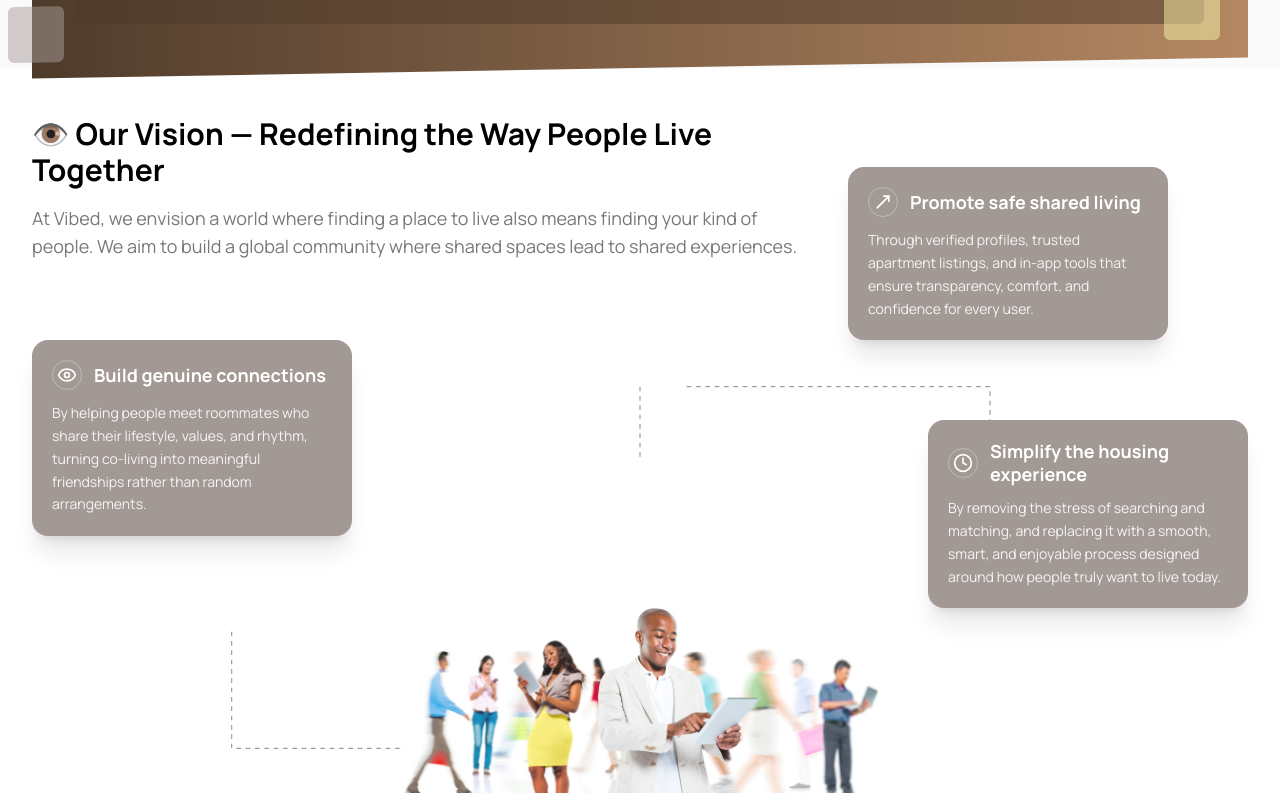
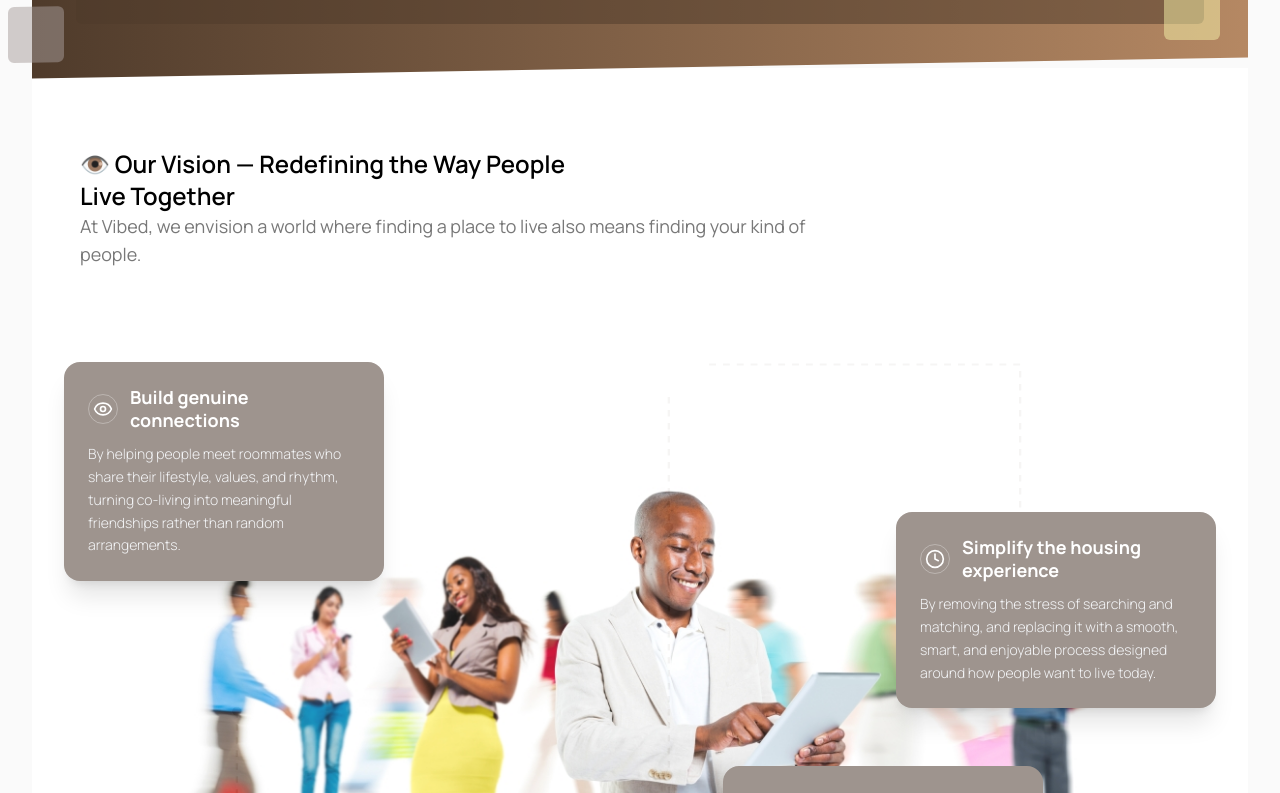
Before and after one commit to Juniour7/vibed, a React (Vite) app: page /about-us in a window 1280 px wide. Shown: the part 1347-2140 px from the top of the page. Built offline with nearby package versions, Linux system fonts and the light colour scheme; a web font is replaced by a local one.

Commit message:
fix:company page fixed and looking wonderful

```diff
--- a/src/components/company/OurVision.tsx
+++ b/src/components/company/OurVision.tsx
@@ -1,22 +1,20 @@
-import { Eye, Clock, MoveUpRight } from 'lucide-react'; // Example icons
-import type { ComponentType } from "react";
 
-interface OurVisionProps {
-  icon: ComponentType<{ size?: number; className?: string }>;
+import { Eye, Clock, MoveUpRight } from 'lucide-react';
+
+const VisionCard = ({ title, description, icon: Icon, className }: {
   title: string;
   description: string;
-  className?: string;
-}
-
-const VisionCard = ({ icon: Icon, title, description, className }: OurVisionProps ) => (
-  <div className={`bg-[#A39994] p-5 rounded-2xl text-white shadow-xl z-20 ${className}`}>
+  icon: any;
+  className: string
+}) => (
+  <div className={`bg-[#9E948E] p-6 rounded-2xl text-white shadow-xl z-20 ${className}`}>
     <div className="flex items-center gap-3 mb-3">
       <div className="p-1 border border-white/30 rounded-full">
         <Icon size={20} />
       </div>
       <h3 className="font-bold text-lg leading-tight">{title}</h3>
     </div>
-    <p className="text-sm text-gray-100 leading-relaxed">
+    <p className="text-sm text-gray-100 leading-relaxed font-light">
       {description}
     </p>
   </div>
@@ -24,68 +22,80 @@ const VisionCard = ({ icon: Icon, title, description, className }: OurVisionProp
 
 const OurVision = () => {
   return (
-    <section className="bg-white  max-w-7xl  mx-auto px-4 md:px-8 py-12">
-      {/* Header Section */}
-      <div className="mb-16 max-w-3xl">
-        <h1 className="font-bold text-3xl mb-4">
-          👁️ Our Vision — Redefining the Way People Live Together
+    <section className="bg-white max-w-7xl mx-auto py-20 px-4 overflow-hidden">
+      {/* Header Info */}
+      <div className="max-w-7xl mx-auto mb-16 px-4 md:px-8">
+        <h1 className="font-semibold text-2xl ">
+          👁️ Our Vision — Redefining the Way People <br /> Live Together
         </h1>
-        <p className="text-[#787878] text-lg">
+        <p className="text-[#787878] text-lg max-w-3xl">
           At Vibed, we envision a world where finding a place to live also means finding your kind of people.
-          We aim to build a global community where shared spaces lead to shared experiences.
         </p>
       </div>
 
-      {/* Interactive Visual Section */}
-      <div className="relative md:min-h-[700px] w-full mt-20">
+      {/* Main Interactive Design Container */}
+      <div className="relative max-w-6xl mx-auto min-h-[500px] lg:h-[650px]">
 
-        {/* The Dotted Connectors (Hidden on Mobile) */}
-        <div className="hidden lg:block absolute inset-0 pointer-events-none">
-            {/* Custom SVG for lines to match Figma exactly */}
-            <svg className="w-full h-full" viewBox="0 0 1000 600" fill="none">
-                <path d="M500 40 V 100" stroke="#A39994" strokeDasharray="4 4" />
-                <path d="M540 40 H 800 V 100" stroke="#A39994" strokeDasharray="4 4" />
-                <path d="M150 250 V 350 H 300" stroke="#A39994" strokeDasharray="4 4" />
-                {/* Add more paths as needed based on your Figma file */}
-            </svg>
+        {/* 1. THE AD LOGO (Top Center) */}
+
+
+        {/* 2. DOTTED CONNECTORS (SVG Layer) */}
+        <div className="hidden lg:block absolute inset-0 pointer-events-none z-0">
+          <svg className="w-full h-full" viewBox="0 0 1000 600" fill="none" preserveAspectRatio="none">
+            {/* From Logo to Right Card (Simplify) */}
+            <path d="M560 30 H 830 V 180" stroke="#9E948E" strokeWidth="2" strokeDasharray="6 6" />
+
+            {/* From Logo to Center Vertical (Promote) */}
+            <path d="M525 60 V 580 H 550" stroke="#9E948E" strokeWidth="2" strokeDasharray="6 6" />
+
+            {/* From Left Card (Build) Down and Right */}
+            <path d="M150 350 V 520 H 450" stroke="#9E948E" strokeWidth="2" strokeDasharray="6 6" />
+
+            {/* Anchor Dots from image */}
+            <circle cx="525" cy="180" r="4" fill="#9E948E" />
+            <circle cx="830" cy="180" r="4" fill="#9E948E" />
+            <circle cx="150" cy="350" r="4" fill="#9E948E" />
+          </svg>
         </div>
 
-        {/* Main Background Imagery (The People) */}
-        <div className="absolute inset-0 flex items-center justify-center z-10">
+        {/* 3. CENTRAL IMAGE (The People) */}
+        <div className="absolute inset-0 flex items-center justify-center z-10 pointer-events-none">
           <img
             src="/assets/diversity.jpg"
-            alt="People connecting"
-            loading='lazy'
-            className="h-[20rem] object-cover opacity-90 hidden lg:block"
+            alt="Vibed Community"
+            className="h-[80%] lg:h-full w-auto object-contain opacity-90 hidden lg:block"
           />
         </div>
 
-        {/* Floating Cards - Positioning using Absolute on desktop, stack on mobile */}
-        <div className="relative flex flex-col gap-6 lg:block h-full">
+        {/* 4. FLOATING CARDS */}
+        {/* On Mobile: Flex column stack | On Desktop: Absolute positioning */}
+        <div className="flex flex-col gap-6 lg:block h-full">
 
-          {/* Card 1: Build connections */}
+          {/* Card 1: Top Left */}
           <VisionCard
             icon={Eye}
             title="Build genuine connections"
             description="By helping people meet roommates who share their lifestyle, values, and rhythm, turning co-living into meaningful friendships rather than random arrangements."
-            className="lg:absolute lg:top-0 lg:left-0 lg:w-[320px]"
+            className="lg:absolute lg:top-[30px] lg:left-0 lg:w-[320px]"
           />
 
-          {/* Card 2: Simplify housing */}
+          {/* Card 2: Middle Right */}
           <VisionCard
             icon={Clock}
             title="Simplify the housing experience"
-            description="By removing the stress of searching and matching, and replacing it with a smooth, smart, and enjoyable process designed around how people truly want to live today."
-            className="lg:absolute lg:top-20 lg:right-0 lg:w-[320px]"
+            description="By removing the stress of searching and matching, and replacing it with a smooth, smart, and enjoyable process designed around how people want to live today."
+            className="lg:absolute lg:top-[180px] lg:right-0 lg:w-[320px]"
           />
 
-          {/* Card 3: Promote safe shared living */}
+          {/* Card 3: Bottom Center/Right */}
           <VisionCard
             icon={MoveUpRight}
             title="Promote safe shared living"
             description="Through verified profiles, trusted apartment listings, and in-app tools that ensure transparency, comfort, and confidence for every user."
-            className="lg:absolute lg:bottom-0 lg:right-20 lg:w-[320px]"
+            className="lg:absolute lg:bottom-[20px] lg:right-[15%] lg:w-[320px]"
           />
+
+
         </div>
 
       </div>
--- a/src/pages/AboutUs.tsx
+++ b/src/pages/AboutUs.tsx
@@ -9,7 +9,9 @@ const AboutUs = () => {
     <div className="bg-[#fafafa] w-full min-h-screen font-man">
       <Hero />
       <OurStory />
-      <OurVision />
+      <div className="px-3 md:px-8">
+        <OurVision />
+      </div>
       <CompanyHistory />
     </div>
   )
```
